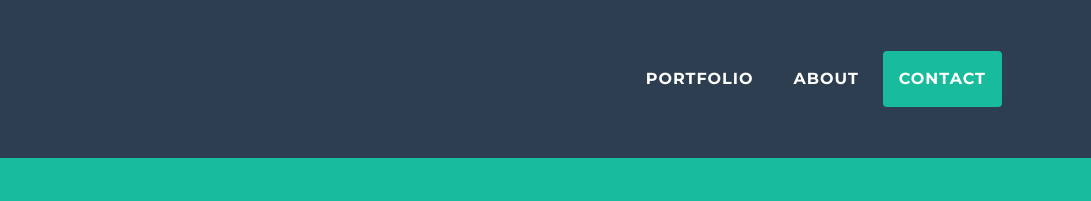
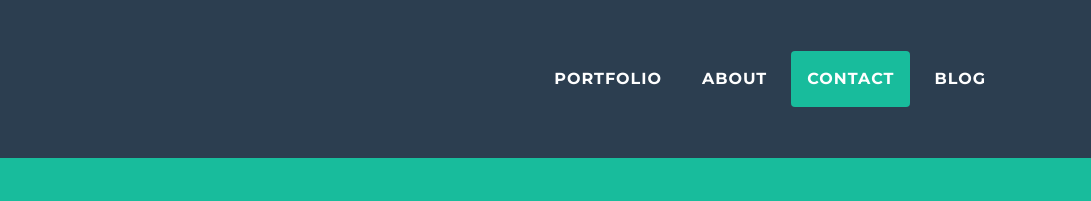
Before and after one commit to palhiman/palhiman.github.io, a plain HTML site: page index.html in a window 1280 px wide. Shown: the top 201 px of the page, 189-1280 px from the left. Drawn offline with nearby package versions, Linux system fonts and the light colour scheme.

Commit message:
add blog hyperlink

```diff
--- a/index.html
+++ b/index.html
@@ -21,6 +21,7 @@
                     <li class="nav-item mx-0 mx-lg-1" role="presentation"><a class="nav-link py-3 px-0 px-lg-3 rounded js-scroll-trigger" href="#portfolio">Portfolio</a></li>
                     <li class="nav-item mx-0 mx-lg-1" role="presentation"><a class="nav-link py-3 px-0 px-lg-3 rounded js-scroll-trigger" href="#about">About</a></li>
                     <li class="nav-item mx-0 mx-lg-1" role="presentation"><a class="nav-link py-3 px-0 px-lg-3 rounded js-scroll-trigger" href="#contact">Contact</a></li>
+                    <li class="nav-item mx-0 mx-lg-1" role="presentation"><a class="nav-link py-3 px-0 px-lg-3 rounded js-scroll-trigger" href="blog.html">Blog</a></li>
                 </ul>
             </div>
         </div>
```
